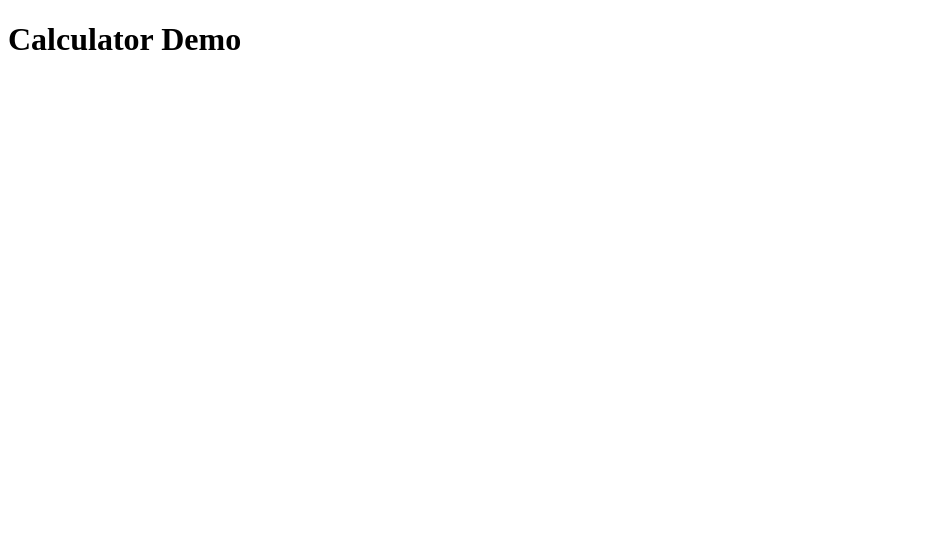
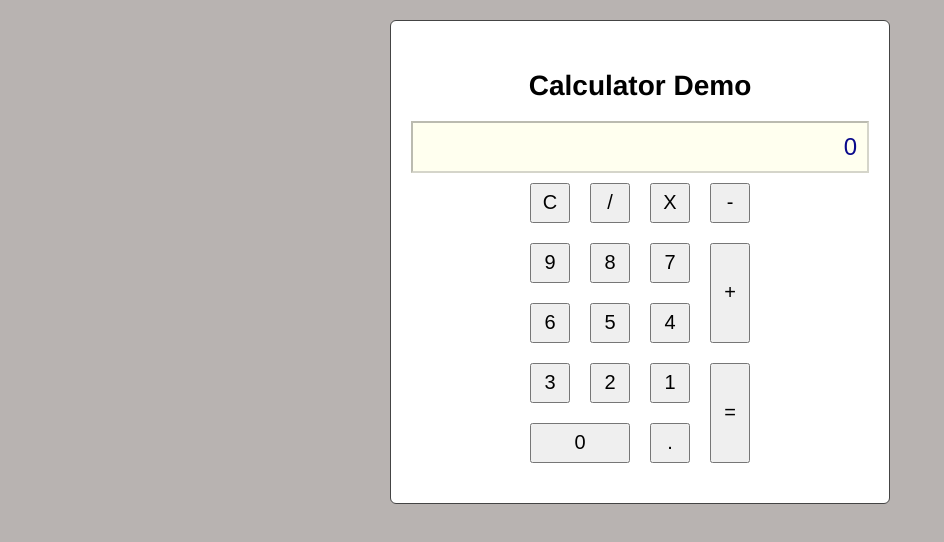
Before and after one commit to caseyram/calc_demo, a website: page www/index.html in a window 1280 px wide. Shown: the whole page, without its empty margins (0-944 px from the left). Drawn offline with Linux system fonts and the light colour scheme.

Commit message:
Calculator Interface Elements and Styling

```diff
--- a/www/css/style.css
+++ b/www/css/style.css
@@ -0,0 +1,78 @@
+body {
+  margin: 0;
+  padding: 0 20px;
+  box-sizing:border-box;
+  border: 0;
+  background: #B8B3B1;
+  min-height: 100%;
+}
+
+/* The Central Focus */
+body > div {
+  margin: 20px auto;
+  max-width: 500px;
+  min-width: 300px;
+  height:100%;
+  position: relative;
+  background: #FFF;
+  border:1px solid #444;
+  padding:30px 20px;
+  border-radius: 6px;
+  box-sizing: border-box;
+}
+
+h1 {
+  font-family: Helvetica, verdana, sans-serif;
+  text-align: center;
+  font-size: 1.75rem;
+}
+
+/* Our Communication Mechanism */
+input {
+  top: 0px;
+  right: 0px;
+  width: 100%;
+  text-align: right;
+  padding: 10px;
+  box-sizing: border-box;
+  background: #FFFFEF;
+  font-size: 1.5rem;
+}
+input:disabled {
+  color:#0A0A8C;
+}
+
+#buttons {
+  max-width: 240px;
+  margin: 0 auto;
+}
+
+.clear {
+  clear:both;
+}
+
+/* Ensures all buttons have similar styling */
+button {
+  padding:5px;
+  font-size: 1.25rem;
+  margin:10px;
+  width:40px;
+  height:40px;
+  float:left;
+}
+
+/* This next section is for button position and sizing */
+
+#add {
+  height: 100px;
+  float:right;
+}
+
+#run {
+  height: 100px;
+  float:right;
+}
+
+#number0 {
+  width:100px;
+}
--- a/www/index.html
+++ b/www/index.html
@@ -7,8 +7,33 @@
 </head>
 
 <body>
-  <h1>
-    Calculator Demo
-  </h1>
+  <div>
+    <h1>
+      Calculator Demo
+    </h1>
+    <div id="calculator">
+      <input type="text" disabled="disabled" value="0" />
+      <div id="buttons">
+        <button id="clear">C</button>
+        <button id="divide">/</button>
+        <button id="multiply">X</button>
+        <button id="subtract">-</button>
+        <button id="add">+</button>
+        <button id="number9">9</button>
+        <button id="number8">8</button>
+        <button id="number7">7</button>
+        <button id="number6">6</button>
+        <button id="number5">5</button>
+        <button id="number4">4</button>
+        <button id="number3">3</button>
+        <button id="number2">2</button>
+        <button id="number1">1</button>
+        <button id="run">=</button>
+        <button id="number0">0</button>
+        <button id="decimal">.</button>
+        <div class="clear"></div>
+      </div>
+    </div>
+  </div>
 </body>
 </html>
```
